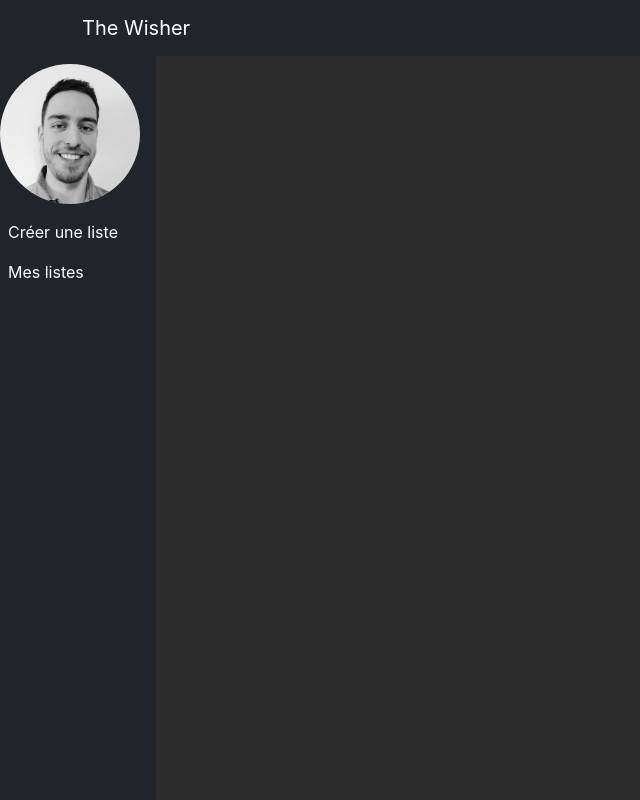
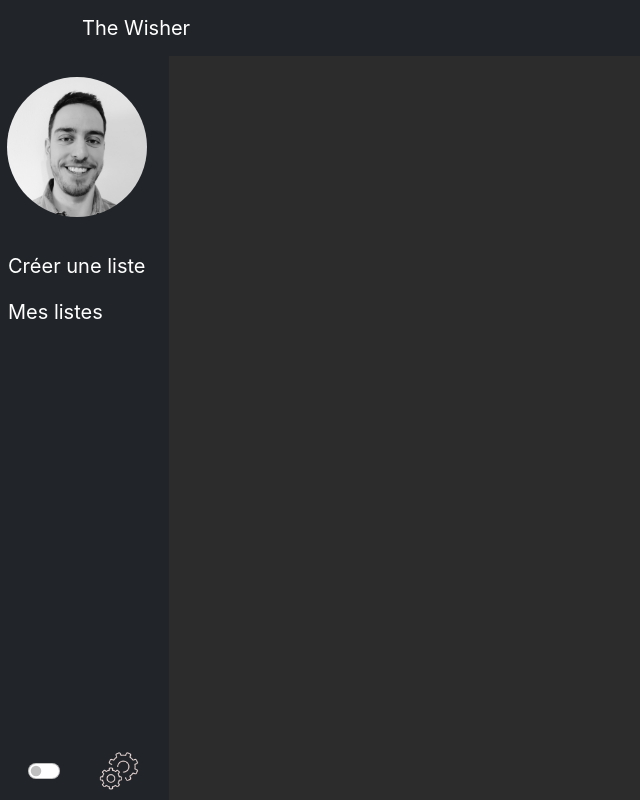
Before and after one commit to koala512/thewisher, a React (Create React App) app: page / in a window 1280 px wide. Shown: the whole page, without its empty margins (0-640 px from the left). Built offline with nearby package versions, Linux system fonts and the light colour scheme.

Commit message:
add reglage switch

```diff
--- a/src/component/Navbar/NavVertical.js
+++ b/src/component/Navbar/NavVertical.js
@@ -1,18 +1,29 @@
-import {Container, Nav, Navbar, NavDropdown} from "react-bootstrap";
+import {Container, Form, Nav, Navbar, NavDropdown, Stack} from "react-bootstrap";
 import './style.css';
 import ImageProfil from "../ImageProfil/ImageProfil";
+import LogoReglage from './reglage.png';
 
 function NavVertical() {
     return (
         <div className='Navbar-vertical'>
             <Navbar bg="dark" expand="lg">
-                <Navbar.Brand href="#home"> <ImageProfil /></Navbar.Brand>
                 <Navbar>
-                    <Nav className="me-auto">
-                        <Nav.Link href="#home">Créer une liste</Nav.Link>
-                        <Nav.Link href="#link">Mes listes</Nav.Link>
-                    </Nav>
+                    <Navbar.Brand href="#home"> <ImageProfil/></Navbar.Brand>
                 </Navbar>
+                <Navbar>
+                    <Navbar.Brand>
+                        <Nav>
+                            <Nav.Link href="#home">Créer une liste</Nav.Link>
+                            <Nav.Link href="#link">Mes listes</Nav.Link>
+                        </Nav>
+                    </Navbar.Brand>
+                </Navbar>
+                <div className=' d-flex mt-auto justify-content-between align-items-center'>
+                    <Form>
+                        <Form.Check type="switch" id="custom-switch" />
+                    </Form>
+                    <img src={LogoReglage} alt='logo reglage' className='lg-reglage'></img>
+                </div>
             </Navbar>
         </div>
 
--- a/src/component/Navbar/style.css
+++ b/src/component/Navbar/style.css
@@ -13,9 +13,14 @@
 }
 
 .navbar {
-    display: block;
+    display: flex;
+    flex-direction: column;
 }
 
 .navbar-nav {
     display: block;
 }
+
+.lg-reglage{
+    width: 40%;
+}
```
Also changed, not shown: src/component/ImageProfil/style.css (line endings or trailing spaces), src/component/Navbar/reglage.png (added).
